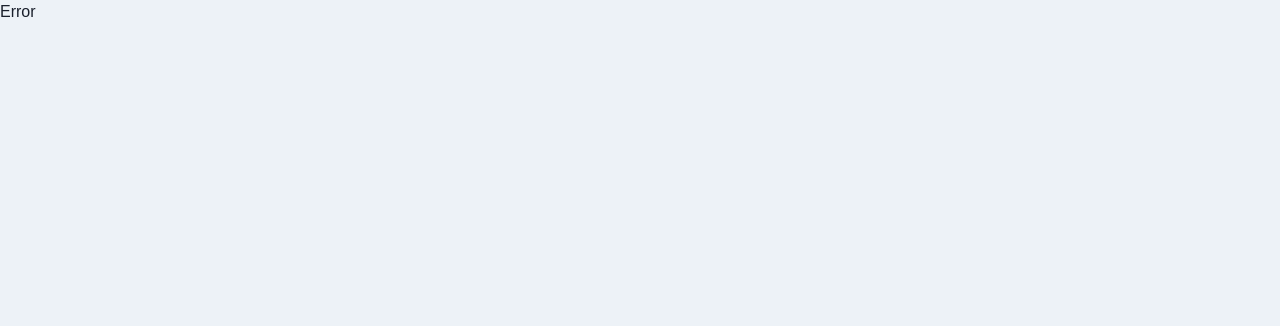
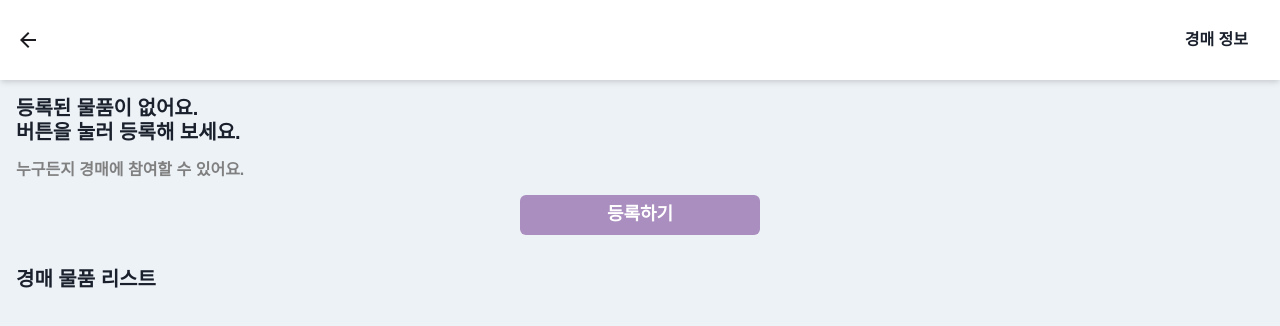
Before and after one commit to devteam2jg/rush-room-FE, a React app: page /auction in a window 1280 px wide. Before the commit this address had no page. Shown: the top 326 px of the page. Built offline with nearby package versions, Linux system fonts and the light colour scheme; the HTML template or start-up script is replaced by a standard one; a web font is replaced by a local one.

Commit message:
feat(auctionpage): 경매 등록 페이지 추가

```diff
--- /dev/null
+++ b/src/components/AddAuction.tsx
@@ -0,0 +1,32 @@
+import { Box, Button, Heading, VStack } from '@chakra-ui/react';
+
+export default function AddAuction() {
+  return (
+    <Box p={4} textAlign="center">
+      <VStack spacing={4} align="flex-start">
+        <Heading as="h1" size="md" textAlign="left">
+          등록된 물품이 없어요. <br />
+          버튼을 눌러 등록해 보세요.
+        </Heading>
+        <Heading as="h2" size="sm" color="GrayText" textAlign="left">
+          누구든지 경매에 참여할 수 있어요.
+        </Heading>
+
+        <Box flex="1" />
+      </VStack>
+
+      <Box flex="1" />
+
+      <Button
+        fontSize="lg"
+        fontWeight="bold"
+        bg="#AA8EBF"
+        color="white"
+        width="240px"
+        height="40px"
+      >
+        등록하기
+      </Button>
+    </Box>
+  );
+}
--- /dev/null
+++ b/src/components/AuctionInfo.tsx
@@ -0,0 +1,24 @@
+import { Box, Button, Flex, Image, useColorModeValue } from '@chakra-ui/react';
+
+export default function AuctionInfo() {
+  return (
+    <Box bg={useColorModeValue('white', 'gray.900')} px={4} py={2} shadow="md">
+      <Flex h={16} alignItems="center" justifyContent="space-between">
+        {/* 왼쪽 뒤로가기 아이콘 */}
+        <Image src="images/leftarrow.png" alt="뒤로가기" boxSize="24px" />
+        <Box flex="1" />
+
+        <Button
+          fontSize="md"
+          fontWeight="bold"
+          variant="ghost"
+          textAlign="right"
+        >
+          경매 정보
+        </Button>
+
+        <Box />
+      </Flex>
+    </Box>
+  );
+}
--- /dev/null
+++ b/src/components/AuctionList.tsx
@@ -0,0 +1,13 @@
+import { Box, Heading, VStack } from '@chakra-ui/react';
+
+export default function AuctionList() {
+  return (
+    <Box p={4} textAlign="center">
+      <VStack spacing={4} align="flex-start">
+        <Heading as="h5" size="md" textAlign="left">
+          경매 물품 리스트
+        </Heading>
+      </VStack>
+    </Box>
+  );
+}
--- /dev/null
+++ b/src/pages/AuctionPage/Auction.tsx
@@ -0,0 +1,15 @@
+import AuctionInfo from '../../components/AuctionInfo';
+import AddAuction from '../../components/AddAuction';
+import AuctionList from '../../components/AuctionList';
+
+function Auction() {
+  return (
+    <div>
+      <AuctionInfo />
+      <AddAuction />
+      <AuctionList />
+    </div>
+  );
+}
+
+export default Auction;
--- a/src/routes.tsx
+++ b/src/routes.tsx
@@ -3,6 +3,7 @@ import Home from './pages/HomePage/Home';
 import Layout from './pages/LayoutPage/Layout';
 import Error from './pages/ErrorPage/Error';
 import Login from './pages/LoginPage/Login';
+import Auction from './pages/AuctionPage/Auction';
 
 const authenticated = true;
 
@@ -20,6 +21,10 @@ const router = createBrowserRouter([
         path: 'login',
         element: !authenticated ? <Login /> : <Navigate to="/" />,
       },
+      {
+        path: 'auction',
+        element: <Auction />,
+      },
     ],
   },
 ]);
```
Also changed, not shown: public/images/leftarrow.png (added).
